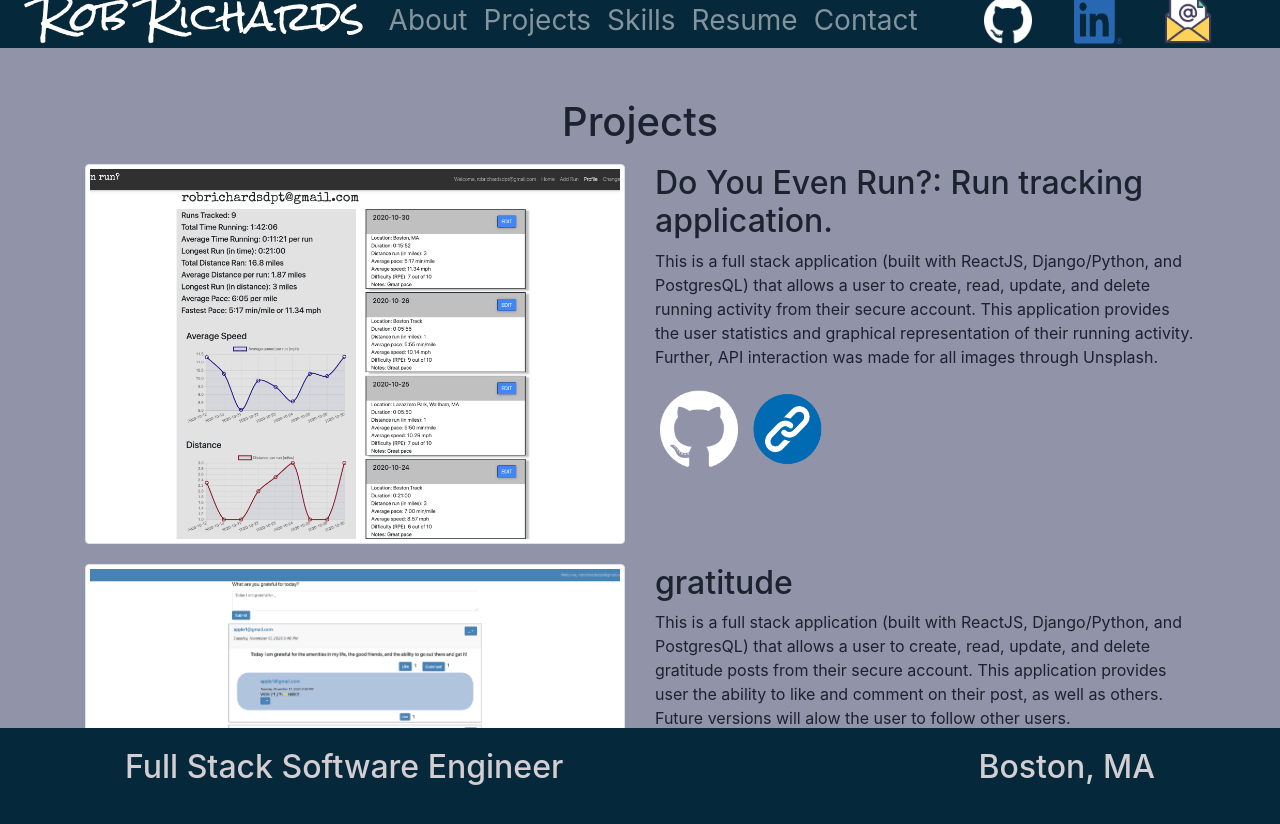
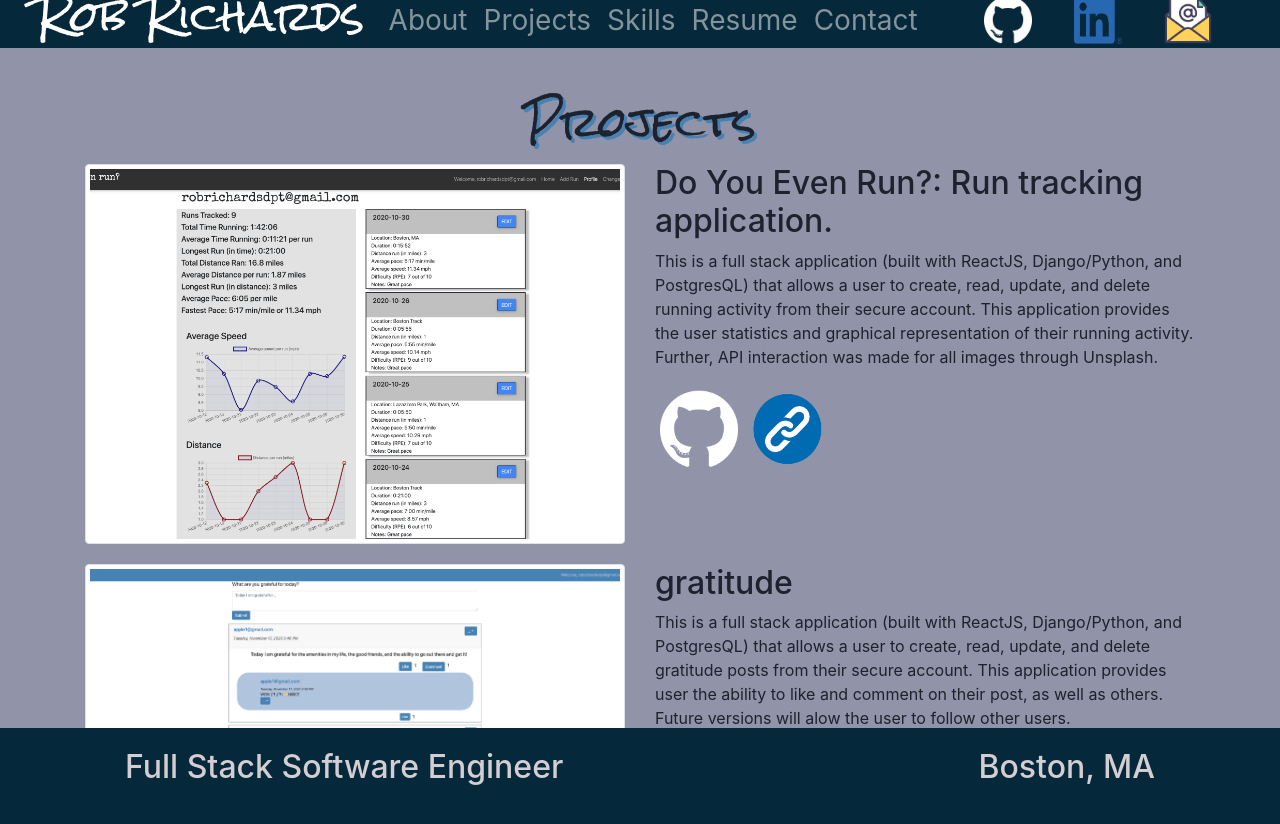
Before and after one commit to robrichardsdpt/portfolio, a React (Create React App) app: page /#/projects in a window 1280 px wide. Shown: the top 824 px of the page. Built offline with nearby package versions, Linux system fonts and the light colour scheme.

Commit message:
added more styling.  Want to try to make the contact me site look better.

```diff
--- a/src/App.css
+++ b/src/App.css
@@ -239,6 +239,8 @@
   justify-content: center;
   margin-top: 50px;
   padding-left: 10px;
+  padding-top: 5px;
+  padding-bottom: 5px;
   background-color: #9193a8;
 }
 .contactImage {
--- a/src/Contact.js
+++ b/src/Contact.js
@@ -13,7 +13,7 @@ const Contact = () => (
   <div className="contact">
     <Container className= 'contactCont'>
     <Row className='contact-header'>
-    <h1>How to Contact Me...</h1>
+    <h1 className='name'>Contact me...</h1>
     </Row>
     <Row>
     <Col className="contactImageCells contactIcons" xs={12} md={3}>
--- a/src/Projects.js
+++ b/src/Projects.js
@@ -16,7 +16,7 @@ const Projects = () => (
     <Container className="projectsGrid">
     <Row>
     <Col className="projects-header">
-    <h1>Projects</h1>
+    <h1 className='name'>Projects</h1>
     </Col>
     </Row>
     <Row>
--- a/src/Skills.js
+++ b/src/Skills.js
@@ -20,7 +20,7 @@ const Skills = () => (
   <div className="skills">
   <Container className="skillsContainer">
     <Row>
-    <h1 className='skillsText'>Some of my technology skills include:</h1>
+    <h1 className='skillsText name'>Technology skills include:</h1>
     </Row>
     <Row className='skillsContent'>
     <Col xs={4} md={2} className='skillCol'>
```
Also changed, not shown: 12 other files (tests, documents, lock files or other folders).
